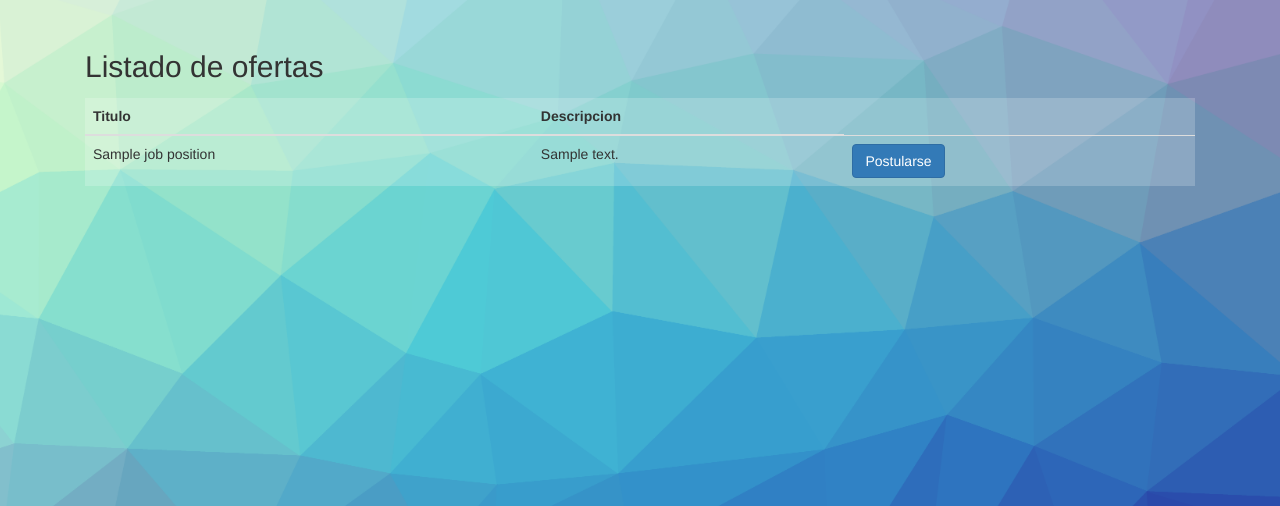
After one commit to franbarilatti/Final-Poject-Lab-IV, a PHP site: template Views/student-postulation.php in a window 1280 px wide. The commit adds this page. Shown: the top 506 px of the page. Run offline with PHP 8.4, Linux system fonts and the light colour scheme; the template is opened without the code that fills it: most values are stand-ins (such as "Sample title", 1, 10 or a date in 2020); some libraries are stand-ins or nearby versions.

Commit message:
add student-postulation

```diff
--- a/Controllers/PostulationController.php
+++ b/Controllers/PostulationController.php
@@ -26,9 +26,9 @@
 
         public function ShowPostulatiobByStudent($studentId){
 
-            $this->postulationDAO->FilterByStudent($studentId);
+            $postulationList = $this->postulationDAO->FilterByStudent($studentId);
             require_once (VIEWS_PATH."header.php");
-            require_once(VIEWS_PATH."jobPosition-list-student.php");
+            require_once(VIEWS_PATH."student-postulation.php");
         }
 
         public function Add($studentId,$businessId,$jobPositionId)
--- a/Models/Postulation.php
+++ b/Models/Postulation.php
@@ -9,11 +9,7 @@
         private $jobPositionId;
         private $active;
 
-        public function __construct($postulationId,
-                                    $studentId,
-                                    $businessId,
-                                    $jobPositionId,
-                                    $active)
+        public function __construct($postulationId, $studentId, $businessId, $jobPositionId, $active)
         {
                 $this->postulationId =$postulationId;
                 $this->studentId =$studentId;
--- a/Views/nav-student.php
+++ b/Views/nav-student.php
@@ -1,9 +1,8 @@
 
 <?php
   $studentId = $std->getStudentId();
-  echo $studentId;
+
 ?>
-
 
 <nav class="navbar navbar-expand-lg navbar-light bg-light">
   <div class="container-fluid">
--- /dev/null
+++ b/Views/student-postulation.php
@@ -0,0 +1,45 @@
+<?php
+    namespace Views;
+    use DAO\jobPositionDAO as jobPositionDAO;
+
+
+?>
+
+
+
+
+<main class="py-5">
+     <section id="listado" class="mb-5">
+          <div class="container">
+               <h2 class="mb-4">Listado de ofertas</h2>
+               <table class="table bg-light-alpha">
+                    <thead>
+                         <th>Titulo</th>
+                         <th>Descripcion</th>
+                    </thead>
+                    <tbody>
+                         <?php
+                              foreach($postulationList as $postulation);
+                              {
+                                   if($postulation->getActive() == true)
+                                   {
+                                   ?>
+                                        <tr>
+                                             <td><?php echo $jobPosition->getTitle();?></td>
+                                             <td><?php echo $jobPosition->getDescription(); ?></td>
+                                             <td>
+                                                 <a class="btn btn-primary" href="<?php echo FRONT_ROOT?>Postulation/Add?$idStudent=<?php echo $studentId;?>&$idBusiness=<?php echo $jobPosition->getBusinessId();?> &jobPositionId=<?php echo $jobPosition->getJobPositionId();?>">Postularse</a>
+                                             </td>
+                                        </tr>
+                                   <?php
+                                   }
+                              }
+                         ?>
+                         </tr>
+                    </tbody>
+
+               </table>
+          </div>
+
+     </section>
+</main>
```
Also changed, not shown: Data/postulation.json (+15 -15 lines).
